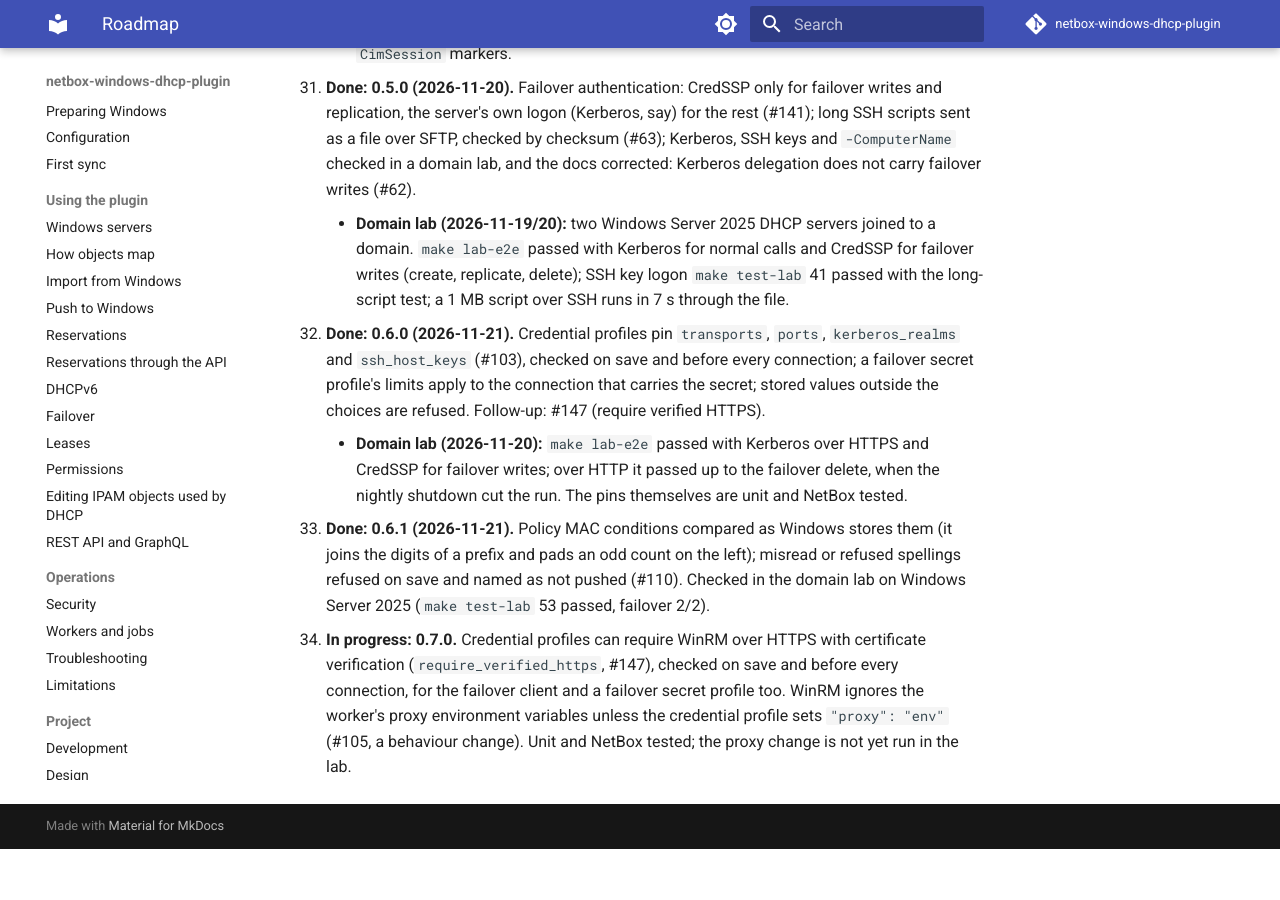
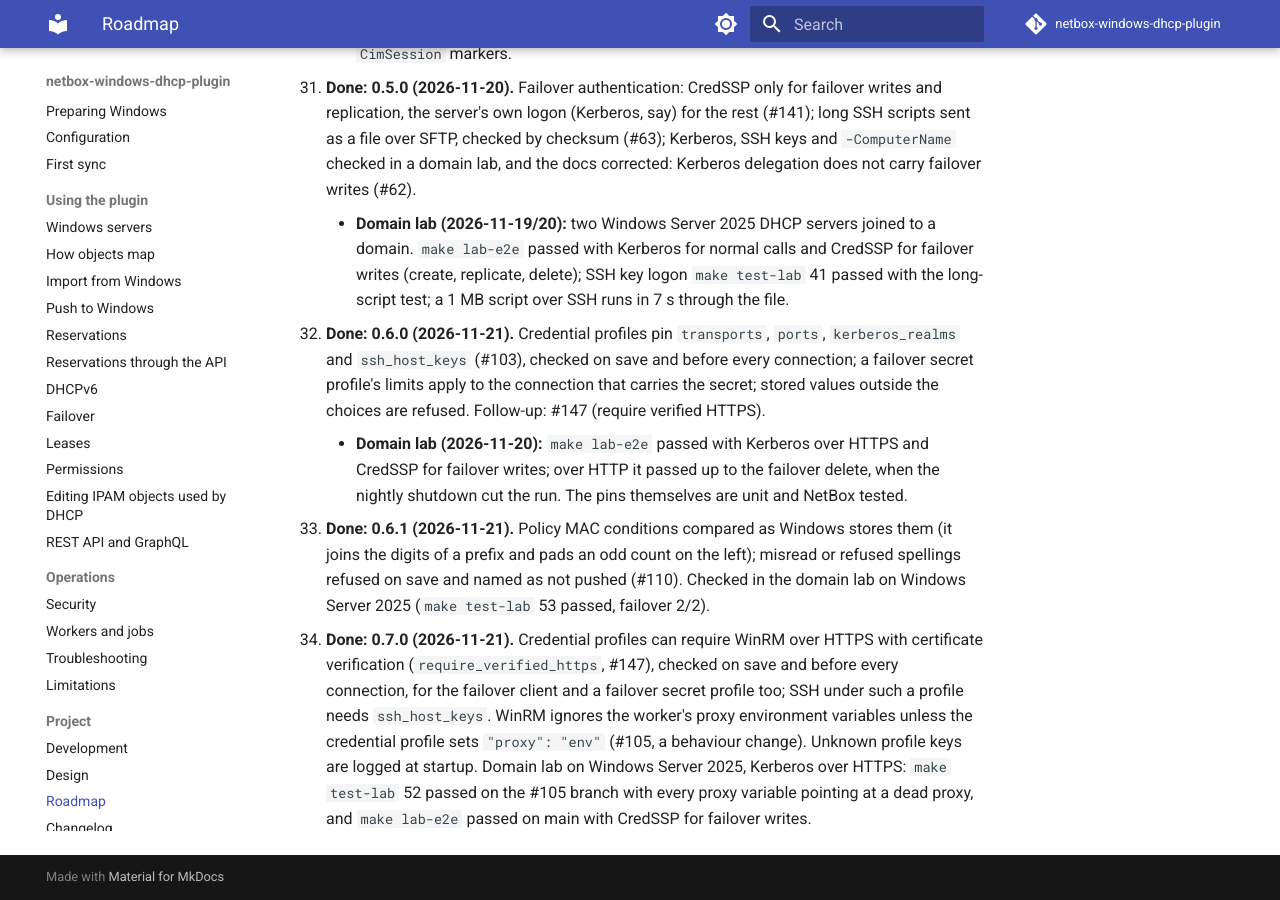
Before and after one commit to thomaschristory/netbox-windows-dhcp-plugin, an MkDocs documentation site: the page built from docs/ROADMAP.md, in a window 1280 px wide and 900 px high, scrolled down 4360 px. Built offline with MkDocs 1.6.1 and Material for MkDocs 9.7.7, drawn with Linux system fonts in a browser that asks for light colours; comment, search, counter and statistics services are not loaded; before the commit the page ends 5209 px from its top, so only the background shows below that.

Commit message:
Release 0.7.0 (#153)
Claude-Session: https://claude.ai/code/session_01HqtbCBbeego7ReZXEoSrFY

Co-authored-by: Thomas Christory <thomaschristory@users.noreply.github.com>

```diff
--- a/docs/ROADMAP.md
+++ b/docs/ROADMAP.md
@@ -143,8 +143,10 @@ netbox-plugin-dhcp (latest 0.1.4, 2026-11-15).
 13. **Done: 0.6.1 (2026-11-21).** Policy MAC conditions compared as Windows stores them (it joins the digits of a
     prefix and pads an odd count on the left); misread or refused spellings refused on save and named as not pushed
     (#110). Checked in the domain lab on Windows Server 2025 (`make test-lab` 53 passed, failover 2/2).
-14. **In progress: 0.7.0.** Credential profiles can require WinRM over HTTPS with certificate verification
+14. **Done: 0.7.0 (2026-11-21).** Credential profiles can require WinRM over HTTPS with certificate verification
     (`require_verified_https`, #147), checked on save and before every connection, for the failover client and a
-    failover secret profile too. WinRM ignores the worker's proxy environment variables unless the credential profile
-    sets `"proxy": "env"` (#105, a behaviour change). Unit and NetBox tested; the proxy change is not yet run in the
-    lab.
+    failover secret profile too; SSH under such a profile needs `ssh_host_keys`. WinRM ignores the worker's proxy
+    environment variables unless the credential profile sets `"proxy": "env"` (#105, a behaviour change). Unknown
+    profile keys are logged at startup. Domain lab on Windows Server 2025, Kerberos over HTTPS: `make test-lab` 52
+    passed on the #105 branch with every proxy variable pointing at a dead proxy, and `make lab-e2e` passed on main
+    with CredSSP for failover writes.
--- a/netbox_windows_dhcp_plugin/version.py
+++ b/netbox_windows_dhcp_plugin/version.py
@@ -1 +1 @@
-__version__ = "0.6.1"
+__version__ = "0.7.0"
```
Also changed, not shown: CHANGELOG.md (+7 -0 lines), README.md (+4 -2 lines).
